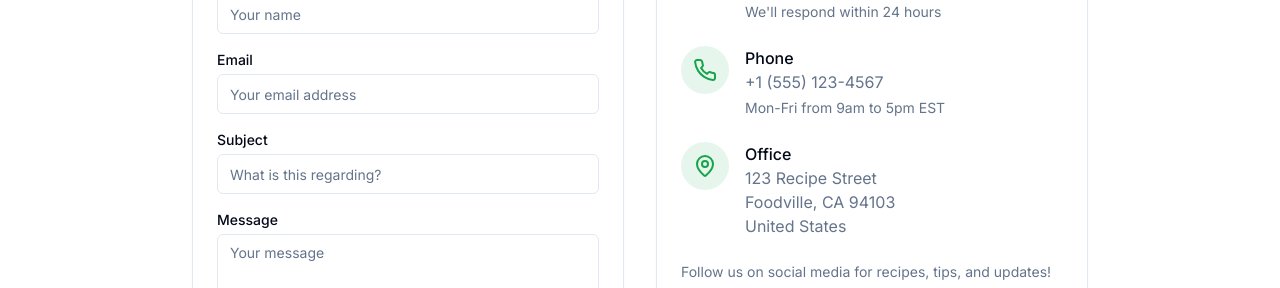
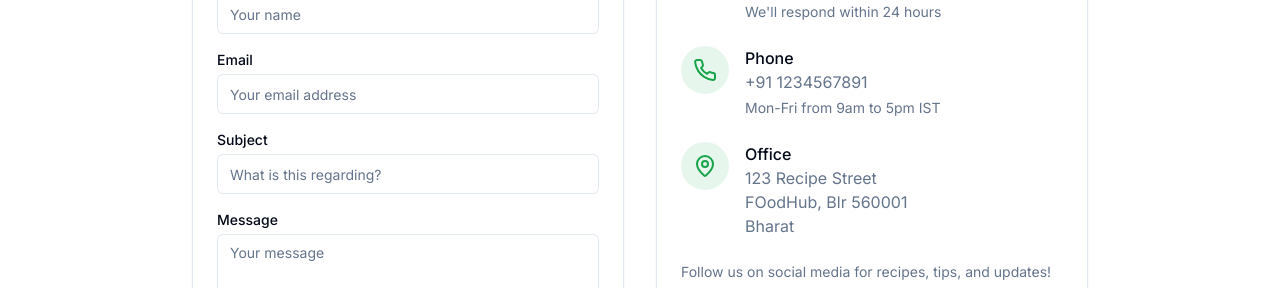
Before and after one commit to PrathyushMenon/recipie-finder, a Next.js app: page /contact in a window 1280 px wide. Shown: the part 370-658 px from the top of the page. Built offline with nearby package versions, Linux system fonts and the light colour scheme.

Commit message:
Update page.tsx

```diff
--- a/app/contact/page.tsx
+++ b/app/contact/page.tsx
@@ -152,8 +152,8 @@ export default function ContactPage() {
                   </div>
                   <div>
                     <h3 className="font-medium">Phone</h3>
-                    <p className="text-muted-foreground">+1 (555) 123-4567</p>
-                    <p className="text-sm text-muted-foreground mt-1">Mon-Fri from 9am to 5pm EST</p>
+                    <p className="text-muted-foreground">+91 1234567891</p>
+                    <p className="text-sm text-muted-foreground mt-1">Mon-Fri from 9am to 5pm IST</p>
                   </div>
                 </motion.div>
 
@@ -166,9 +166,9 @@ export default function ContactPage() {
                     <p className="text-muted-foreground">
                       123 Recipe Street
                       <br />
-                      Foodville, CA 94103
+                      FOodHub, Blr 560001
                       <br />
-                      United States
+                      Bharat
                     </p>
                   </div>
                 </motion.div>
```
